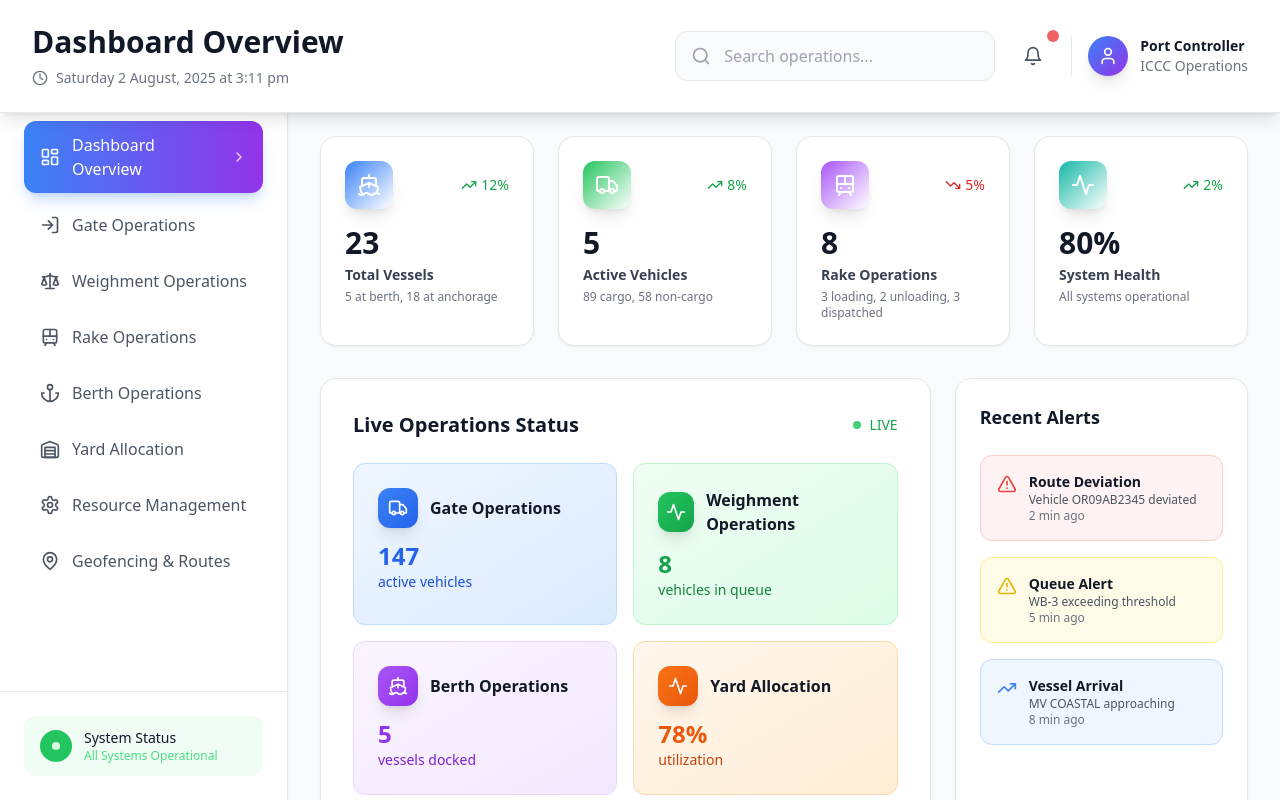
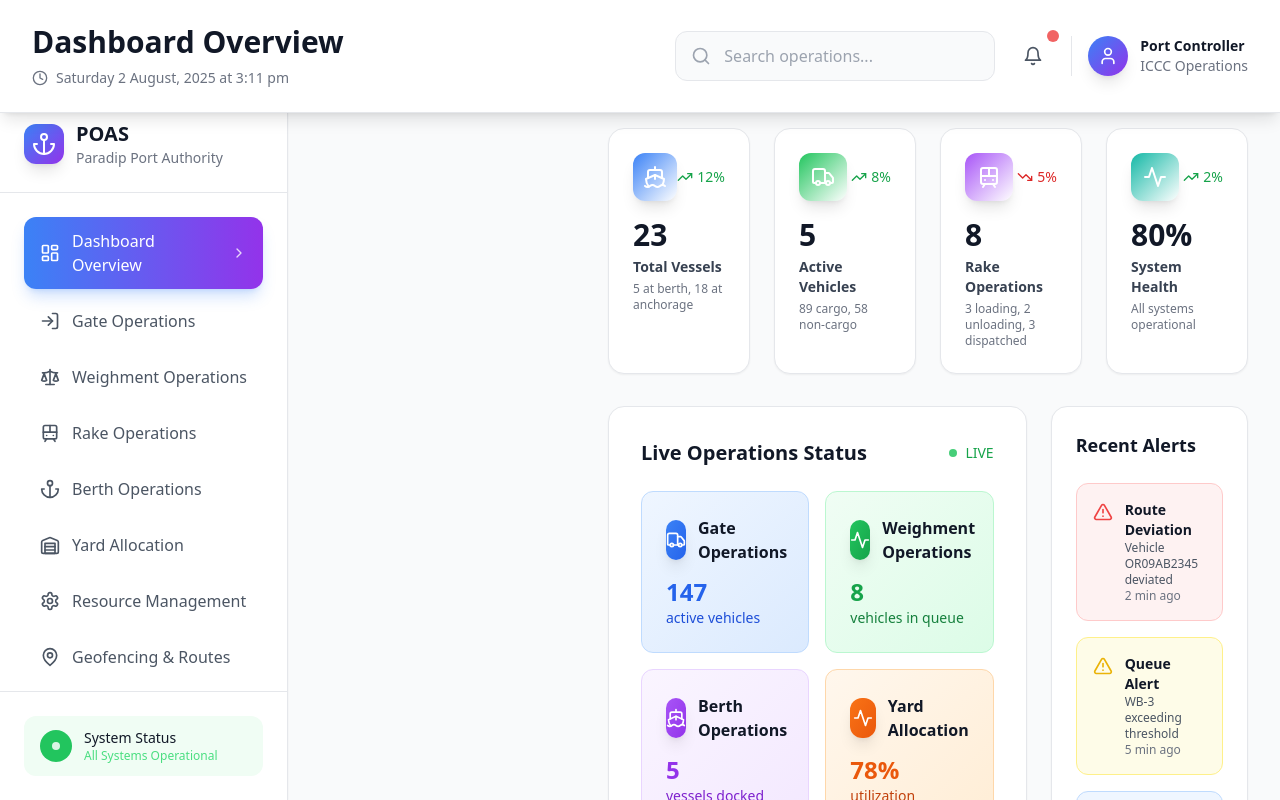
Before and after one commit to sanjeev10d/poas-presales-bolt.new, a React (Vite) app: page / in a window 1280 px wide. Shown: the top 800 px of the page. Built offline with nearby package versions, Linux system fonts and the light colour scheme.

Commit message:
Fix header overlap and layout issues

```diff
--- a/src/App.tsx
+++ b/src/App.tsx
@@ -45,12 +45,12 @@ function App() {
 
   return (
     <div className="min-h-screen bg-gray-50 flex">
-      <div className="w-64 lg:w-72 flex-shrink-0">
+      <div className="w-64 lg:w-72 flex-shrink-0 pt-24">
         <Sidebar activeModule={activeModule} setActiveModule={setActiveModule} />
       </div>
-      <div className="flex-1 flex flex-col min-w-0 pt-24">
+      <div className="flex-1 flex flex-col min-w-0 pt-24 pl-64 lg:pl-72">
         <Header activeModule={activeModule} />
-        <main className="flex-1 p-4 sm:p-6 lg:p-8 overflow-y-auto overflow-x-hidden mt-2">
+        <main className="flex-1 p-4 sm:p-6 lg:p-8 overflow-y-auto overflow-x-hidden">
           {renderActiveModule()}
         </main>
       </div>
--- a/src/components/Sidebar.tsx
+++ b/src/components/Sidebar.tsx
@@ -29,7 +29,7 @@ const menuItems = [
 
 const Sidebar: React.FC<SidebarProps> = ({ activeModule, setActiveModule }) => {
   return (
-    <div className="fixed left-0 top-0 w-64 lg:w-72 h-screen bg-white border-r border-gray-200 flex flex-col shadow-sm z-10">
+    <div className="fixed left-0 top-0 w-64 lg:w-72 h-screen bg-white border-r border-gray-200 flex flex-col shadow-sm z-40 pt-24">
       <div className="p-6 border-b border-gray-200">
         <div className="flex items-center space-x-3">
           <div className="w-10 h-10 bg-gradient-to-br from-blue-500 to-purple-600 rounded-xl flex items-center justify-center shadow-lg">
@@ -42,7 +42,7 @@ const Sidebar: React.FC<SidebarProps> = ({ activeModule, setActiveModule }) => {
         </div>
       </div>
 
-      <nav className="flex-1 p-6 overflow-y-auto">
+      <nav className="flex-1 p-6 overflow-y-auto pb-6">
         <ul className="space-y-2">
           {menuItems.map((item) => {
             const IconComponent = item.icon;
```
